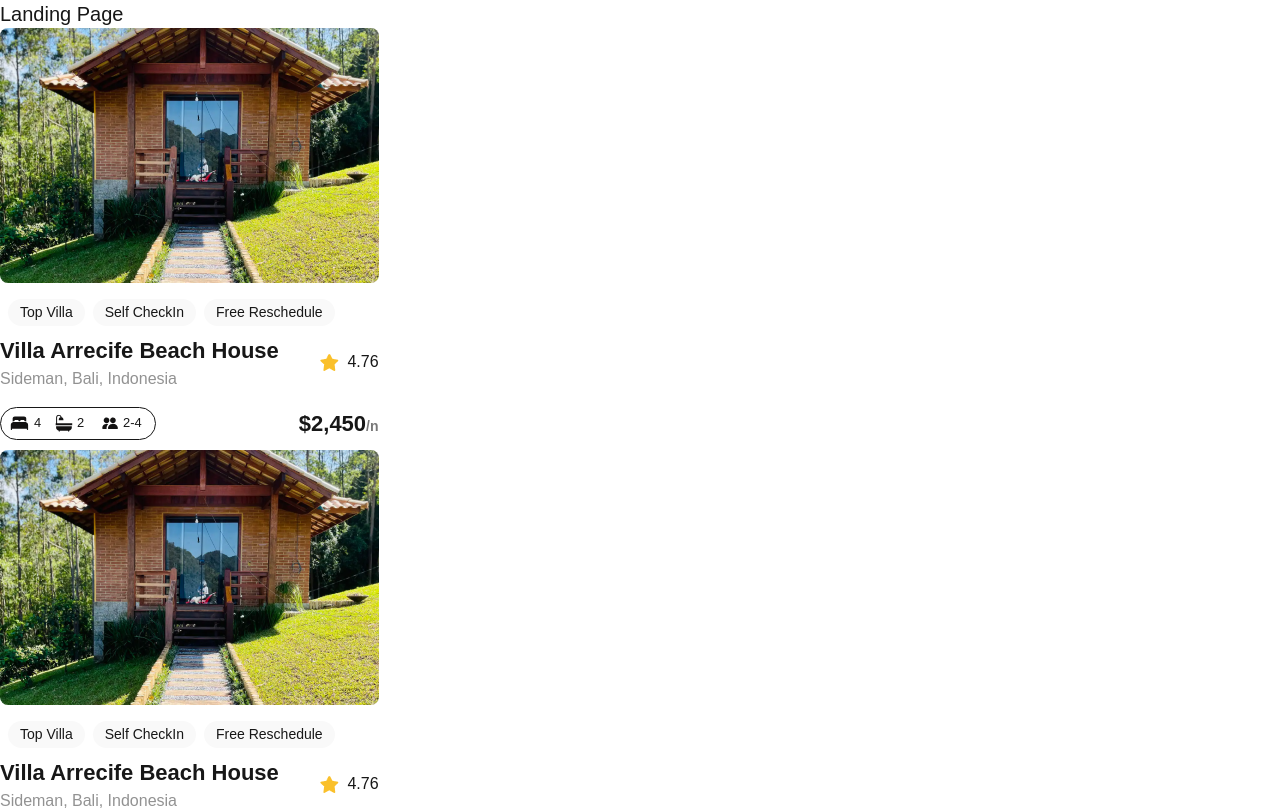
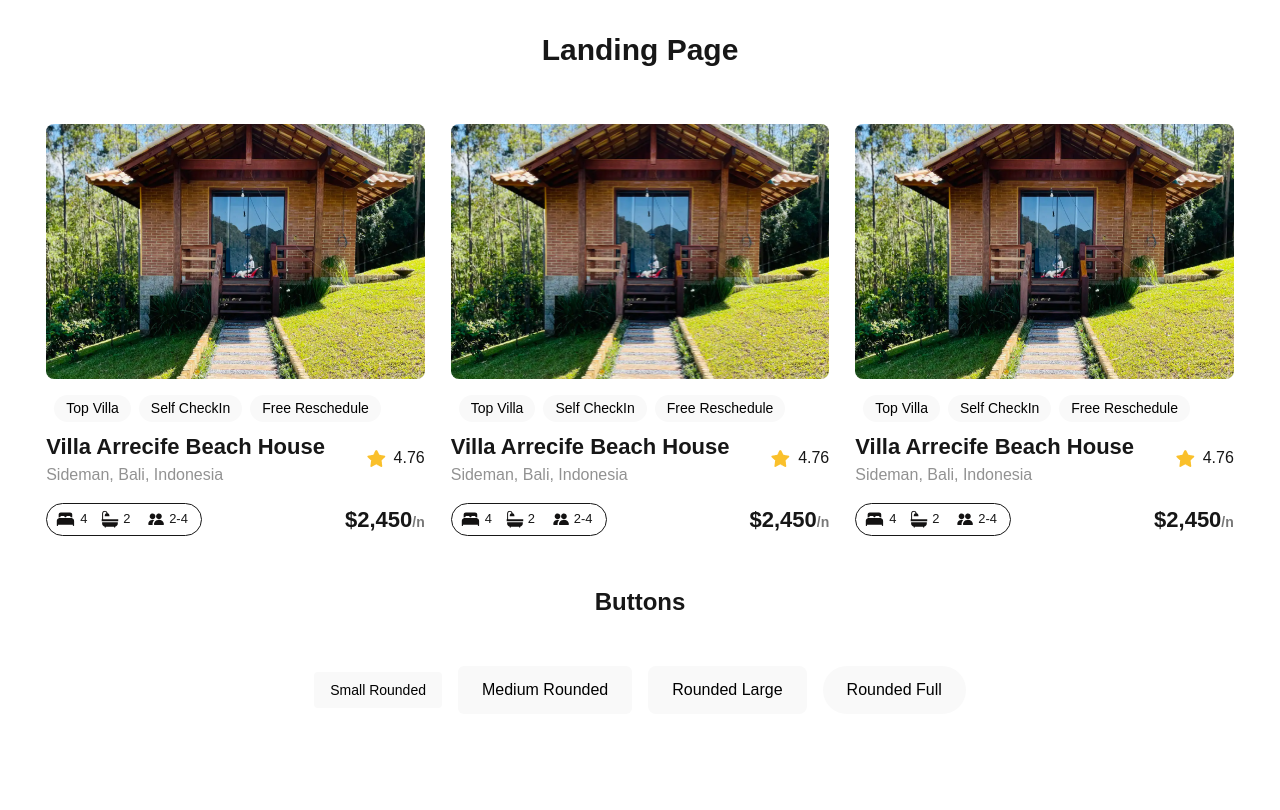
Before and after one commit to MHalemDEV2024/alx-project-0x00-setup, a Next.js app in the folder alx-project-0x00/: page /landing in a window 1280 px wide. Shown: the top 810 px of the page. Built offline with nearby package versions, Linux system fonts and the light colour scheme.

Commit message:
Edit files

```diff
--- a/alx-project-0x00/components/Pill.tsx
+++ b/alx-project-0x00/components/Pill.tsx
@@ -3,7 +3,7 @@ import { PillProps } from "@/interfaces";
 const Pill: React.FC<PillProps> = ({ title }) => {
   return (
     <div className="flex justify-center items-center bg-[#F9F9F9] px-3 w-auto h-[27px] rounded-full">
-      <p className="text-sm">{title}</p>
+      <p className="text-sm font-medium text-black">{title}</p>
     </div>
   );
 };
--- a/alx-project-0x00/pages/landing.tsx
+++ b/alx-project-0x00/pages/landing.tsx
@@ -4,18 +4,21 @@ import Button from "@/components/Button";
 
 const Landing: React.FC = () => {
   return (
-    <div>
-      <h1 className="text-xl font-extralight">Landing Page</h1>
-      <Card />
-      <Card />
+    <div className="flex flex-col items-center gap-4 mt-8">
+      <h1 className="text-3xl font-bold text-white-800 mb-6 ">Landing Page</h1>
+      <div className="flex flex-row gap-[26px] mt-4">
+        <Card />
+        <Card />
+        <Card />
+      </div>
 
-      <div className="mt-6 space-y-4">
-        <h2 className="text-xl font-semibold">Buttons</h2>
-        <div className="flex flex-col items-center gap-4 mt-8">
-          <Button title="Small Rounded" styles="bg-blue-500 text-white px-4 py-2 text-sm rounded-sm" />
-          <Button title="Medium Rounded" styles="bg-blue-500 text-white px-6 py-3 text-base rounded-md" />
-          <Button title="Rounded Large" styles="bg-blue-500 text-white px-6 py-3 rounded-lg" />
-          <Button title="Rounded Full" styles="bg-blue-500 text-white px-6 py-3 rounded-full" />
+      <div className="flex flex-col items-center mt-6 space-y-4">
+        <h2 className="text-2xl font-semibold text-white-700 mb-4">Buttons</h2>
+        <div className="flex flex-row items-center gap-4 mt-8">
+          <Button title="Small Rounded" styles="bg-[#F9F9F9] text-black px-4 py-2 text-sm rounded-sm" />
+          <Button title="Medium Rounded" styles="bg-[#F9F9F9] text-black px-6 py-3 text-base rounded-md" />
+          <Button title="Rounded Large" styles="bg-[#F9F9F9] text-black px-6 py-3 rounded-lg" />
+          <Button title="Rounded Full" styles="bg-[#F9F9F9] text-black px-6 py-3 rounded-full" />
 
         </div>
       </div>
```
Also changed, not shown: 2 other files (tests, documents, lock files or other folders).
